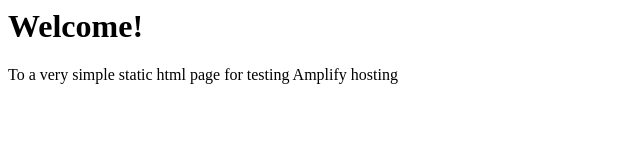
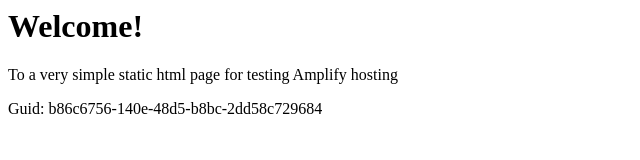
Before and after one commit to aws-aemilia-syd/Github-PR-Commit-Integration-Test-DoNotTouch-GithubWebhookPreviewCanaryTest-v1-prod-ap-southeast-2, a website: page src/index.html in a window 1280 px wide. Shown: the whole page, without its empty margins (0-640 px from the left). Drawn offline with Linux system fonts and the light colour scheme.

Commit message:
commit from integ tests

```diff
--- a/src/index.html
+++ b/src/index.html
@@ -1,3 +1,5 @@
+
+
 <html lang="en">
 
 <head>
@@ -10,6 +12,6 @@
 <body>
     <h1>Welcome!</h1>
     <p>To a very simple static html page for testing Amplify hosting</p>
-</body>
+    <p>Guid: b86c6756-140e-48d5-b8bc-2dd58c729684</p></body>
 
 </html>
```
